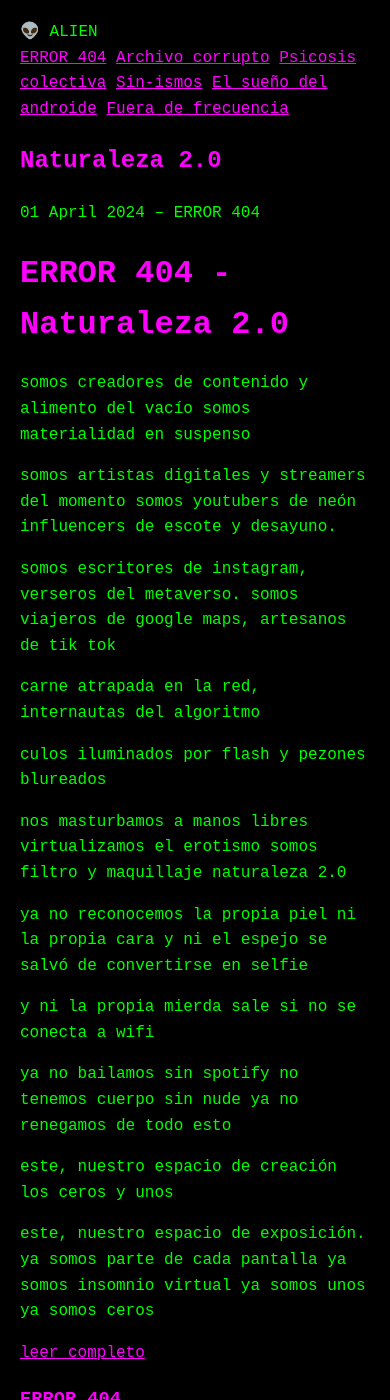
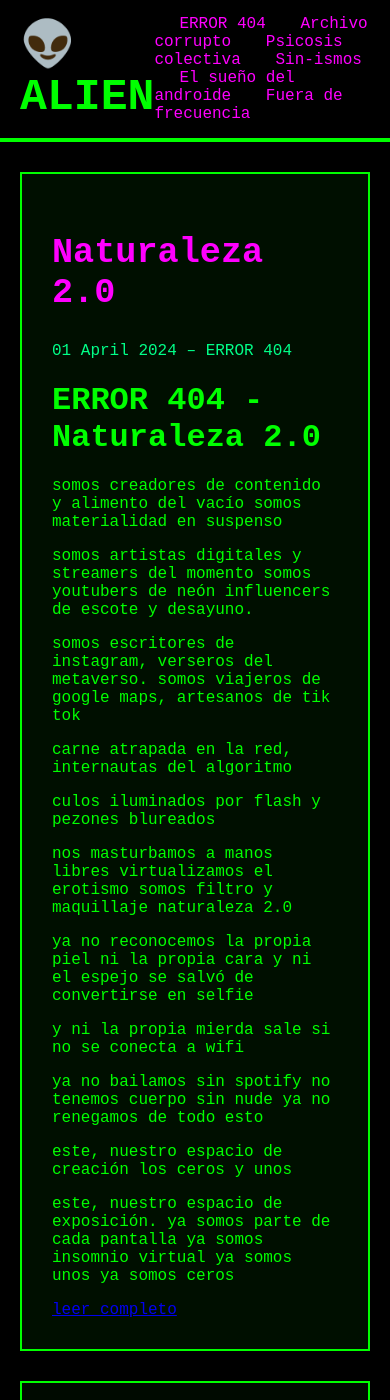
Before and after one commit to alienrevista-nave/Alien-Revista-2.0, a Jekyll site: the page built from index.md, in a window 390 px wide and 1400 px high. Built offline with Jekyll 4.4.1, drawn with Linux system fonts in a browser that asks for light colours.

Commit message:
Update style.css

```diff
--- a/assets/css/style.css
+++ b/assets/css/style.css
@@ -1,23 +1,83 @@
 body {
-  background: black !important;
+  background: black;
   color: #00ff00;
   font-family: 'Courier New', Courier, monospace;
   margin: 0;
-  padding: 20px;
-  line-height: 1.6;
+  padding: 0;
 }
 
-h1, h2, h3 {
-  color: #ff00ff;
+.header {
+  display: flex;
+  justify-content: space-between;
+  align-items: center;
+  padding: 15px 20px;
+  border-bottom: 4px solid #00ff00;
+  background: black;
+  position: sticky;
+  top: 0;
+  z-index: 100;
 }
 
-a {
-  color: #ff00ff;
+.logo {
+  font-size: 2.8em;
+  color: #00ff00;
+  font-weight: bold;
 }
 
-.post-card {
-  background: rgba(0,255,0,0.05);
-  border: 1px solid #00ff00;
-  padding: 25px;
-  margin-bottom: 40px;
+.alien {
+  margin-right: 12px;
 }
+
+.nav a {
+  color: #ff00ff;
+  margin-left: 25px;
+  text-decoration: none;
+}
+
+.main-grid {
+  display: grid;
+  grid-template-columns: 2fr 1fr;
+  max-width: 1200px;
+  margin: 30px auto;
+  padding: 0 20px;
+  gap: 30px;
+}
+
+.post-card-big {
+  background: rgba(0, 255, 0, 0.06);
+  border: 2px solid #00ff00;
+  padding: 30px;
+}
+
+.post-card-big h2 {
+  color: #ff00ff;
+  font-size: 2.2em;
+}
+
+.meta {
+  color: #00ff88;
+  margin-bottom: 20px;
+}
+
+.sidebar {
+  display: flex;
+  flex-direction: column;
+  gap: 25px;
+}
+
+.error-box, .spotify-box {
+  background: rgba(0, 255, 0, 0.04);
+  border: 2px solid #00ff00;
+  padding: 20px;
+}
+
+.spotify-box p {
+  color: #ff00ff;
+  margin-bottom: 10px;
+}
+
+@media (max-width: 900px) {
+  .main-grid {
+    grid-template-columns: 1fr;
+  }
+}
```
